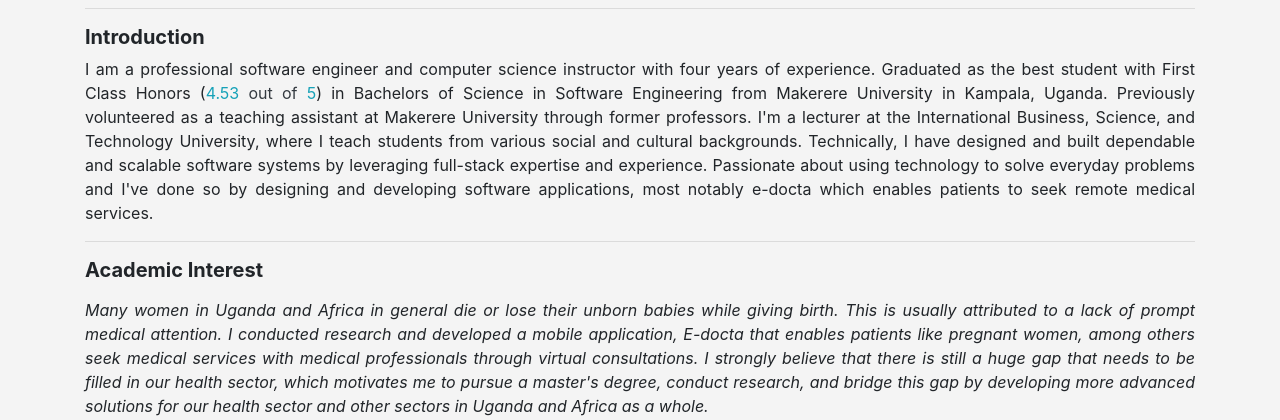
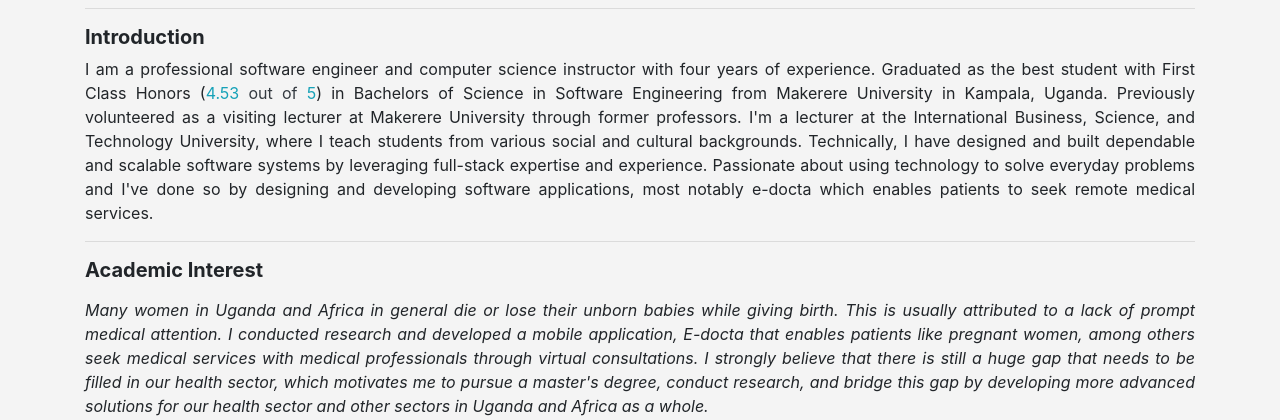
Before and after one commit to d-asingwire/dallingtonug, a PHP site: page / in a window 1280 px wide. Shown: the part 133-553 px from the top of the page. Run offline with PHP 8.4, Linux system fonts and the light colour scheme.

Commit message:
edited profile

```diff
--- a/index.php
+++ b/index.php
@@ -82,7 +82,7 @@
                 Graduated as the best student with First Class Honors (<span class="text-info">4.53
                     <span class="text-dark">out of</span> 5</span>) in
                 Bachelors of Science in Software Engineering from Makerere University in Kampala, Uganda. Previously
-                volunteered as a teaching assistant at Makerere University
+                volunteered as a visiting lecturer at Makerere University
                 through former professors. I'm a lecturer at the International Business, Science, and Technology
                 University, where I teach students from various social and cultural backgrounds.
                 Technically, I have designed and built dependable and scalable software systems by leveraging full-stack
@@ -330,7 +330,7 @@
                     CSS, and bootstrap and developing a simulated ATM console application in C#.</li>
             </ul>
 
-            <p><a href="https://www.mak.ac.ug/" target="_blank">Makerere University</a> | Teaching Assistant | November
+            <p><a href="https://www.mak.ac.ug/" target="_blank">Makerere University</a> | Visiting Lecturer | November
                 2021 - August 2022
             <ul>
                 <li>Through former professors, I volunteered to teach and lead classes in computer and database
```
